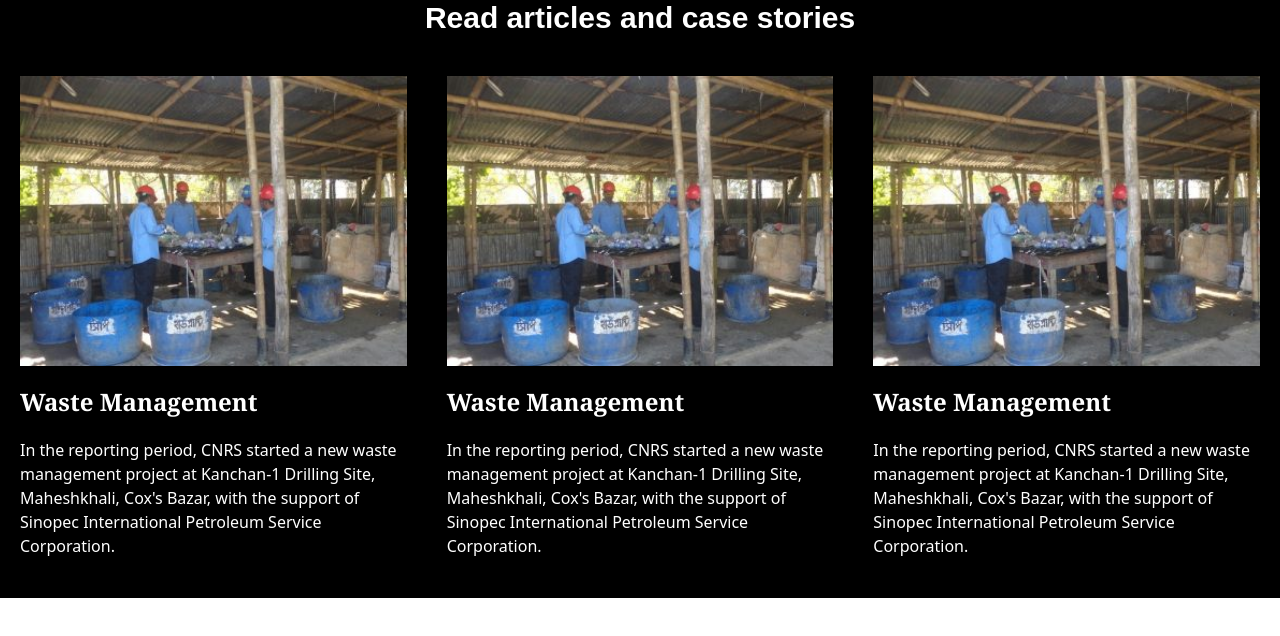
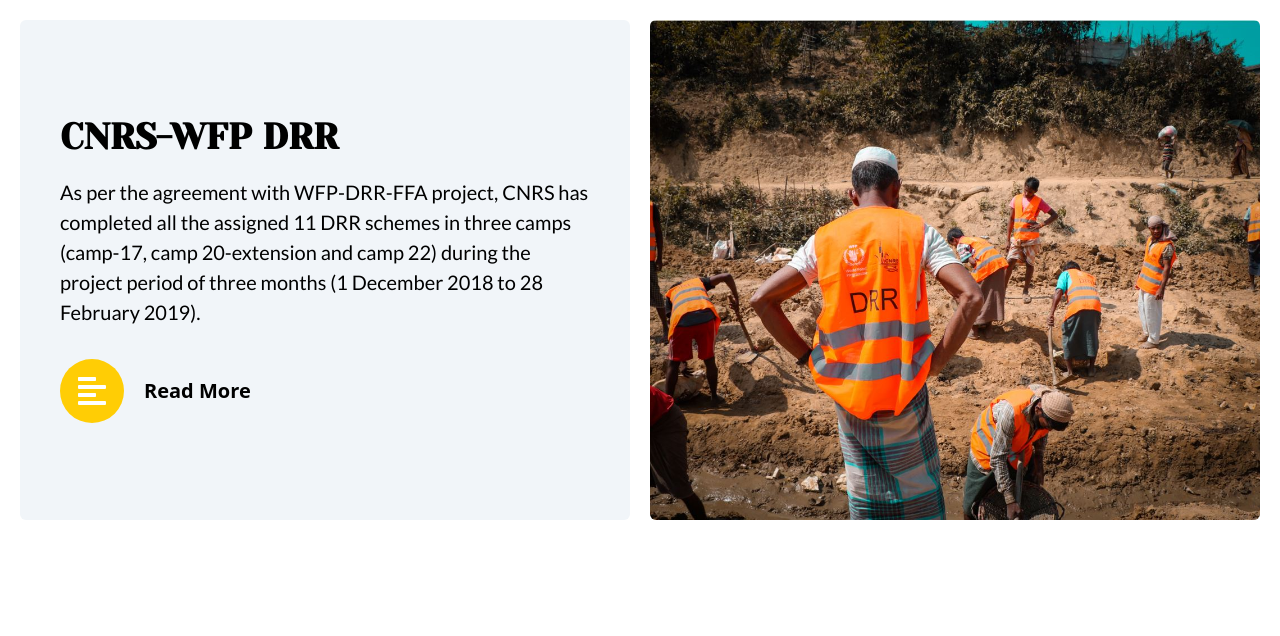
Before and after one commit to coderismail22/project-cnrs-client, a React (Vite) app: page / in a window 1280 px wide. Shown: the top 636 px of the page. Built offline with nearby package versions, Linux system fonts and the light colour scheme; a web font is replaced by a local one.

Commit message:
make homecard1

```diff
--- /dev/null
+++ b/src/components/HomeCard1/HomeCard1.jsx
@@ -0,0 +1,41 @@
+import { FaAlignLeft } from "react-icons/fa";
+
+const HomeCard1 = () => {
+  return (
+    <div>
+      <div className="grid grid-flow-row md:grid-flow-col md:grid-cols-2 gap-5 p-5">
+        <div className="order-1 md:order-2 md:col-span-1">
+          <img
+            src="/src/assets/overlay-bg.jpg"
+            alt="birds"
+            className="w-[1000px] h-[500px] object-cover object-center rounded-md"
+          />
+        </div>
+        <div className="md:col-span-1 order-2 md:order-1  bg-slate-100 rounded-md p-5 text-left flex flex-col md:justify-center md:items-center ">
+          <div className="w-full  p-5">
+            {/* Text */}
+            <h1 className="font-yeseva font-extrabold text-black text-4xl  mb-5">
+              CNRS-WFP DRR
+            </h1>
+            <p className="font-lato text-[20px] text-grey-800  mb-8">
+              As per the agreement with WFP-DRR-FFA project, CNRS has completed
+              all the assigned 11 DRR schemes in three camps (camp-17, camp
+              20-extension and camp 22) during the project period of three
+              months (1 December 2018 to 28 February 2019).
+            </p>
+            {/* Link: Find Out More */}
+            <p className="flex gap-5 items-center ">
+              <p className="flex justify-center items-center bg-[#FFCD05] rounded-full w-16 h-16">
+                <FaAlignLeft className="size-12 text-white  p-2" />
+              </p>
+              <p className="font-extrabold text-xl ">Read More</p>
+            </p>
+          </div>
+        </div>
+        {/* Image */}
+      </div>
+    </div>
+  );
+};
+
+export default HomeCard1;
--- /dev/null
+++ b/src/pages/Home/BottomCards/BottomCards.jsx
@@ -0,0 +1,11 @@
+import HomeCard1 from "../../../components/HomeCard1/HomeCard1";
+
+const BottomCards = () => {
+  return (
+    <div>
+      <HomeCard1 />
+    </div>
+  );
+};
+
+export default BottomCards;
--- a/src/pages/Home/Home/Home.jsx
+++ b/src/pages/Home/Home/Home.jsx
@@ -2,8 +2,9 @@
 // import HomeCards from "../HomeCards/HomeCards";
 // import Documentaries from "../Documentaries/Documentaries";
 // import Counter from "../../../components/Counter/Counter";
-import Articles from "../Articles/Articles";
+// import Articles from "../Articles/Articles";
 
+import BottomCards from "../BottomCards/BottomCards";
 
 const Home = () => {
   return (
@@ -12,7 +13,8 @@
       {/* <HomeCards /> */}
       {/* <Documentaries /> */}
       {/* <Counter /> */}
-      <Articles />
+      {/* <Articles /> */}
+      <BottomCards />
     </div>
   );
 };
```
